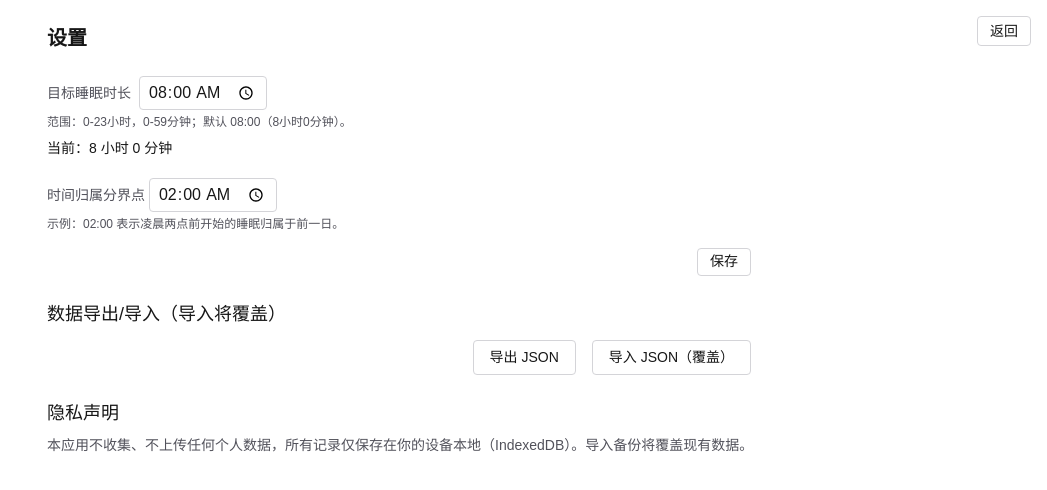
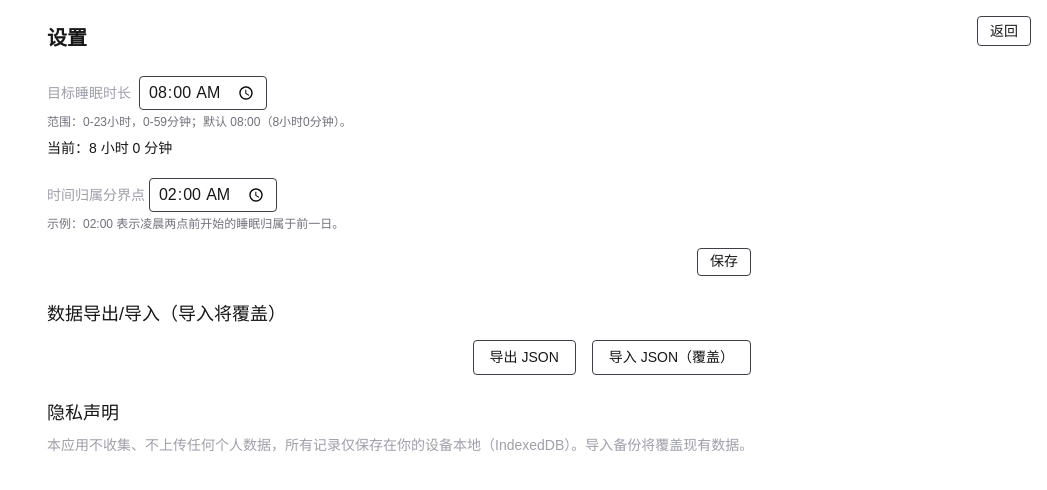
Before and after one commit to bingdundun0404/keep_account, a Next.js app: page /settings in a window 1280 px wide. Shown: the top 490 px of the page, without its empty margins (233-1280 px from the left). Built offline with nearby package versions, Linux system fonts and the light colour scheme.

Commit message:
style(globals.css): 优化主题切换支持并简化颜色变量
添加 color-scheme 声明确保系统正确识别主题支持
为 body 添加颜色过渡动画提升用户体验
移除冗余的颜色变量定义以简化代码

```diff
--- a/app/globals.css
+++ b/app/globals.css
@@ -1,6 +1,8 @@
 @import "tailwindcss";
 
+/* 明确声明颜色模式偏好，确保系统正确识别应用支持的主题 */
 :root {
+  color-scheme: light dark;
   --background: #ffffff;
   --foreground: #171717;
 }
@@ -12,6 +14,7 @@
   --font-mono: var(--font-geist-mono);
 }
 
+/* 深色模式适配：系统级主题切换时自动应用 */
 @media (prefers-color-scheme: dark) {
   :root {
     --background: #0a0a0a;
@@ -19,45 +22,13 @@
   }
 }
 
+/* 统一body样式：使用CSS变量确保颜色一致性，保留颜色过渡动画 */
 body {
   background: var(--background);
   color: var(--foreground);
   font-family: Arial, Helvetica, sans-serif;
+  transition: background-color 0.2s ease, color 0.2s ease;
 }
-
-/* 无障碍与响应式文字颜色系统：统一文字颜色并在深浅色与移动设备上自动适配 */
-:root {
-  /* 文字角色变量（默认浅色模式） */
-  --text-primary: #171717;    /* 主文字：深色 */
-  --text-secondary: #3f3f46;  /* 次级文字：比主文字稍浅 */
-  --text-muted: #52525b;      /* 辅助/说明文字：更浅但保持可读性 */
-  --border-color: #d4d4d8;    /* 边框：浅色模式下较浅的灰 */
-}
-
-@media (prefers-color-scheme: dark) {
-  :root {
-    /* 深色模式下的文字角色变量 */
-    --text-primary: #fafafa;   /* 主文字：近白色，提高对比度 */
-    --text-secondary: #e4e4e7; /* 次级文字：亮灰，保证易读 */
-    --text-muted: #c7c7cc;     /* 辅助文字：亮灰，移动端不显得过暗 */
-    --border-color: #3f3f46;   /* 边框：深灰，避免过暗难以辨识 */
-  }
-}
-
-/* 设备类型感知：粗指针通常为移动设备，略提升辅助文字亮度以增强可读性 */
-@media (pointer: coarse) {
-  :root {
-    --text-muted: #d1d1d6; /* iOS/Android 上进一步提亮说明文字 */
-  }
-}
-
-/* 将常见 Tailwind 文本与边框灰色类映射到自适应变量，确保跨设备与主题一致可读 */
-.text-zinc-100, .text-zinc-200, .text-zinc-300 { color: var(--text-secondary) !important; }
-.text-zinc-400, .text-zinc-500 { color: var(--text-muted) !important; }
-.border-zinc-700, .border-zinc-800 { border-color: var(--border-color) !important; }
-
-/* 默认正文颜色使用主文字变量，以确保在没有显式类时也具备良好对比度 */
-body { color: var(--text-primary); }
 
 /* 夜空背景：启用于睡眠记录与睡眠中页面。使用纯 CSS 渐变与轻量动画，保证性能与可读性 */
 .night-sky {
@@ -179,7 +150,7 @@ body { color: var(--text-primary); }
   to { transform: translateX(140vw); }
 }
 
-/* 无障碍：用户偏好“减少动态”时关闭动画 */
+/* 无障碍：用户偏好"减少动态"时关闭动画 */
 @media (prefers-reduced-motion: reduce) {
   .night-sky__stars,
   .night-sky__moon,
@@ -326,7 +297,7 @@ body { color: var(--text-primary); }
   }
 }
 
-/* 日历格子：时间与“含小睡”标签的显示优化 */
+/* 日历格子：时间与"含小睡"标签的显示优化 */
 .grid-time {
   display: inline-flex;
   align-items: center;
```
